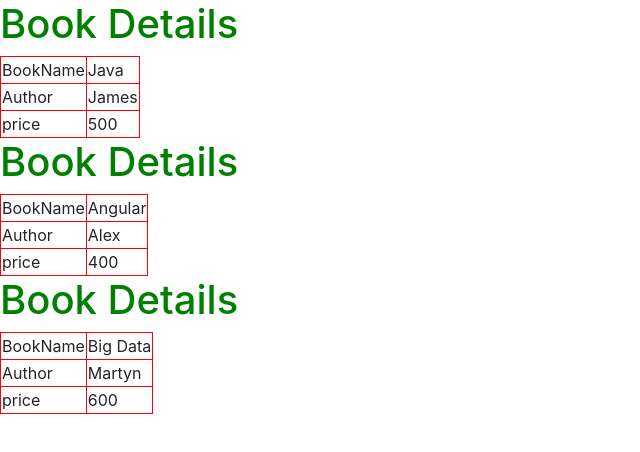
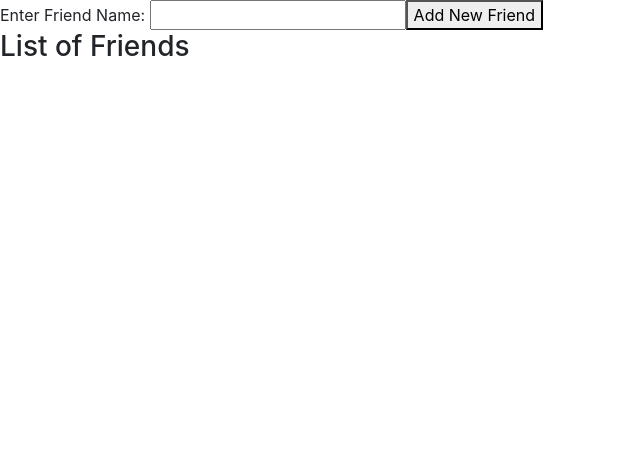
Before and after one commit to keyur2714/AngularClasses, an Angular app in the folder IMS/: page / in a window 1280 px wide. Shown: the top 452 px of the page, without its empty margins (0-640 px from the left). Built offline with nearby package versions, Linux system fonts and the light colour scheme.

Commit message:
Added @Output Friends

```diff
--- a/IMS/src/app/app.component.html
+++ b/IMS/src/app/app.component.html
@@ -1,9 +1,16 @@
 <!-- {{title}}
 <br/>
 <app-inquiry></app-inquiry> -->
-<app-book-detail *ngFor="let book of books"
+<!-- <app-book-detail *ngFor="let book of books"
     [bookName]="book.name"
     [author]="book.author"
     [price]="book.price"
 >
-</app-book-detail>
+</app-book-detail> -->
+<app-friends [age]="age" (getNewFriend)="getNewFriend($event)"></app-friends>
+<h3>List of Friends</h3>
+<div>
+    <div *ngFor="let friendName of friendsList">
+         {{friendName}}
+    </div>
+</div>
--- a/IMS/src/app/app.component.ts
+++ b/IMS/src/app/app.component.ts
@@ -24,9 +24,15 @@ export class AppComponent implements OnInit{
       "price":600
     }
   ];
+  age: number = 31;
+  friendsList:string[] = [];
   ngOnInit(){
     // this.book.name = 'Angular';
     // this.book.author = 'Alex';
     // this.book.price = 400;
   }
+  getNewFriend(friendName){
+    console.log("2: "+friendName)
+    this.friendsList.push(friendName);
+  }
 }
--- a/IMS/src/app/app.module.ts
+++ b/IMS/src/app/app.module.ts
@@ -6,13 +6,15 @@ import { AppComponent } from './app.component';
 import { InquiryComponent } from './inquiry/inquiry.component';
 import { MessageComponent } from './message.component';
 import { BookDetailComponent } from './book-detail/book-detail.component';
+import { FriendsComponent } from './friends/friends.component';
 
 @NgModule({
   declarations: [
     AppComponent,
     InquiryComponent,
     MessageComponent,
-    BookDetailComponent
+    BookDetailComponent,
+    FriendsComponent
   ],
   imports: [
     BrowserModule,
--- /dev/null
+++ b/IMS/src/app/friends/friends.component.html
@@ -0,0 +1,9 @@
+Enter Friend Name: <input type=text #name />
+<button type=button (click)="addNewFriend(name.value)">Add New Friend</button>
+<br />
+<!-- <h3>List Of Friends</h3>
+<ul>
+  <li *ngFor="let friendName of friendsList">
+    {{friendName}}
+  </li>
+</ul> -->
--- /dev/null
+++ b/IMS/src/app/friends/friends.component.ts
@@ -0,0 +1,31 @@
+import { Component, OnInit, EventEmitter, Output,Input } from '@angular/core';
+
+@Component({
+  selector: 'app-friends',
+  templateUrl: './friends.component.html',
+  styleUrls: ['./friends.component.css']
+})
+export class FriendsComponent implements OnInit {
+
+  //friendsList: string[] = [];
+  @Input()
+  age:number;
+
+  @Output("getNewFriend")
+  getNewFriendEvent= new EventEmitter<string>();
+
+  constructor() { }
+
+  ngOnInit() {
+    let list = [4, 5, 6];
+    for (let i in list) {
+      console.log(i+" "+list[i]); // "0", "1", "2",
+    }
+  }
+
+  addNewFriend(friendName){
+    console.log("1: "+friendName);
+    //this.friendsList.push(friendName);
+    this.getNewFriendEvent.emit(friendName+" Age: "+this.age);
+  }
+}
```
Also changed, not shown: IMS/src/app/friends/friends.component.css (added).
